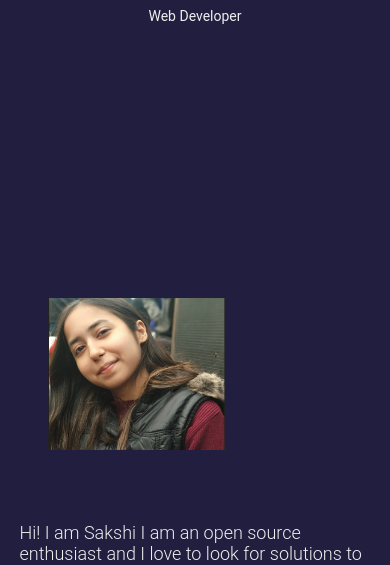
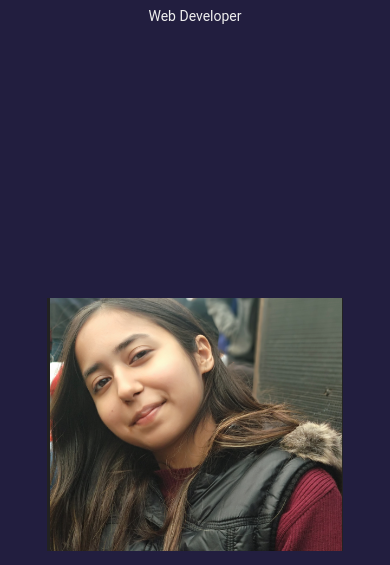
Before and after one commit to sakshi1499/myPortfolio, a plain HTML site: page index.html in a window 390 px wide. Shown: the part 482-1047 px from the top of the page. Drawn offline with nearby package versions, Linux system fonts and the light colour scheme.

Commit message:
Update main.css

```diff
--- a/main.css
+++ b/main.css
@@ -436,7 +436,7 @@ li{
     background: url("images/sitebg.jpg") no-repeat center fixed;
     background-size: cover;
     }
-  img{
+  .profileimg{
     width:100%;
   }
 
@@ -488,7 +488,7 @@ li{
 { body{
   width: 100%;
   }
-  img{
+  .profileimg{
   width:100%;
   height:100%;
   }
```
